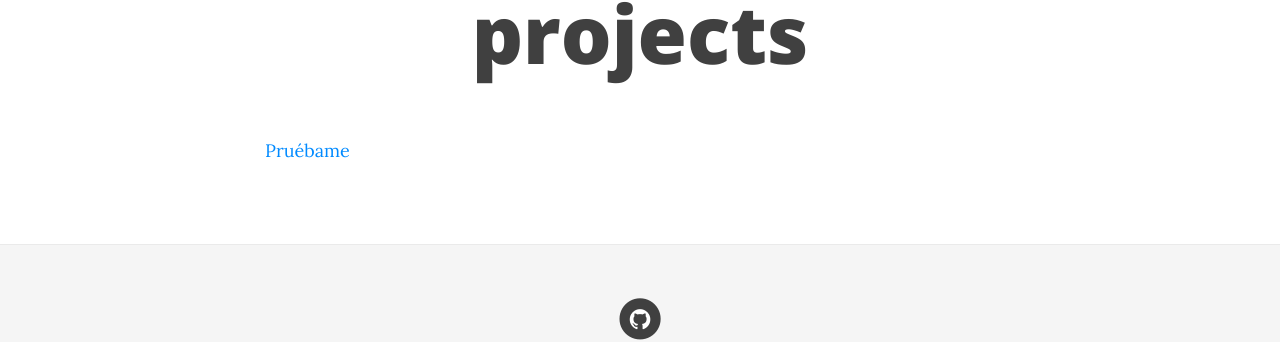
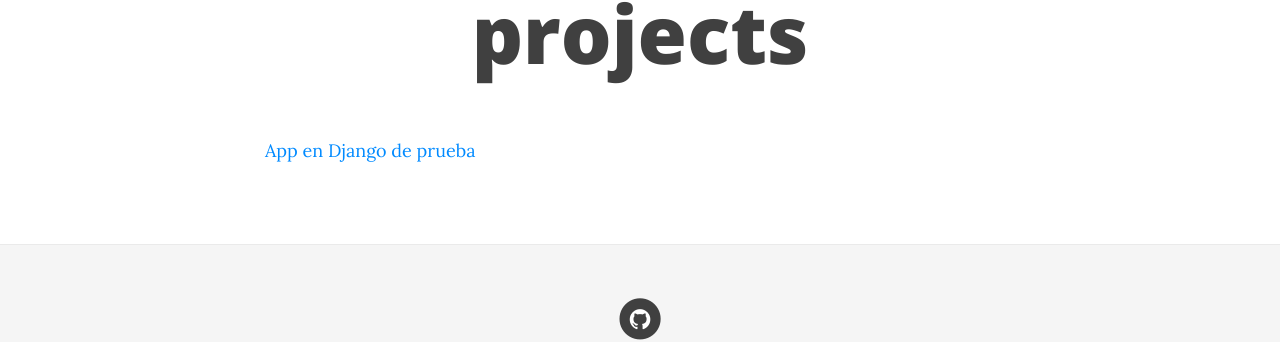
Before and after one commit to Komorebi-AI/komorebi-ai.github.io, a Jekyll site: the page built from projects.md, in a window 1280 px wide. Shown: the part 229-571 px from the top of the page. Built offline with Jekyll 4.4.1, drawn with Linux system fonts in a browser that asks for light colours; nearby versions of some CDN libraries.

Commit message:
update links

```diff
--- a/projects.md
+++ b/projects.md
@@ -5,4 +5,4 @@ title: Industrial projects
 ---
 
 
-<a href="http://carlitos.icmat.es/sample" rel="canonical">Pruébame</a>
+<a href="http://sample.komorebi.dev/sample" rel="canonical">App en Django de prueba</a>
```
